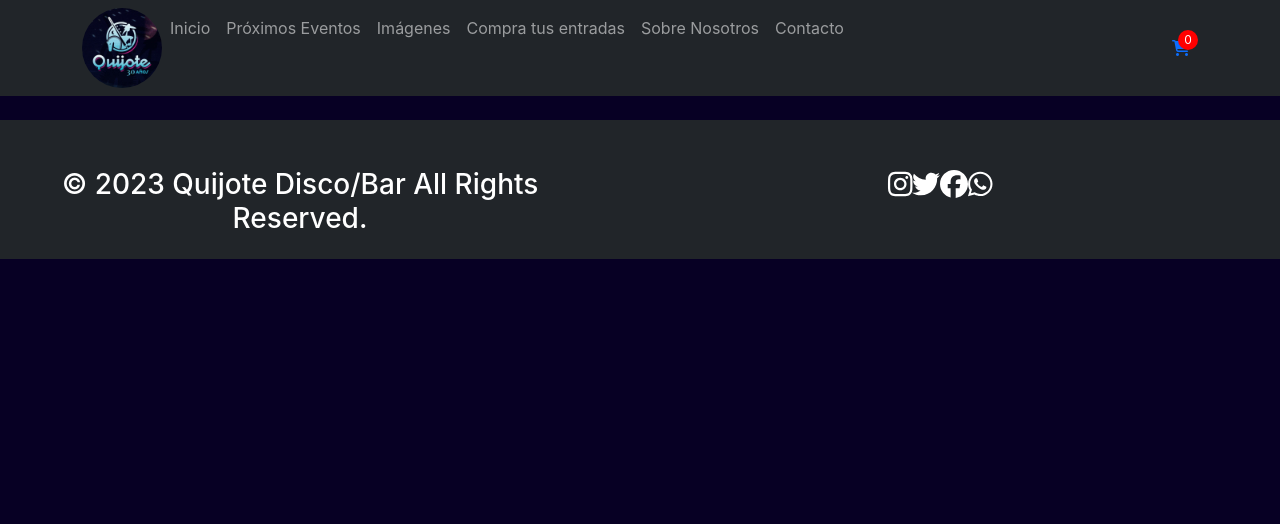
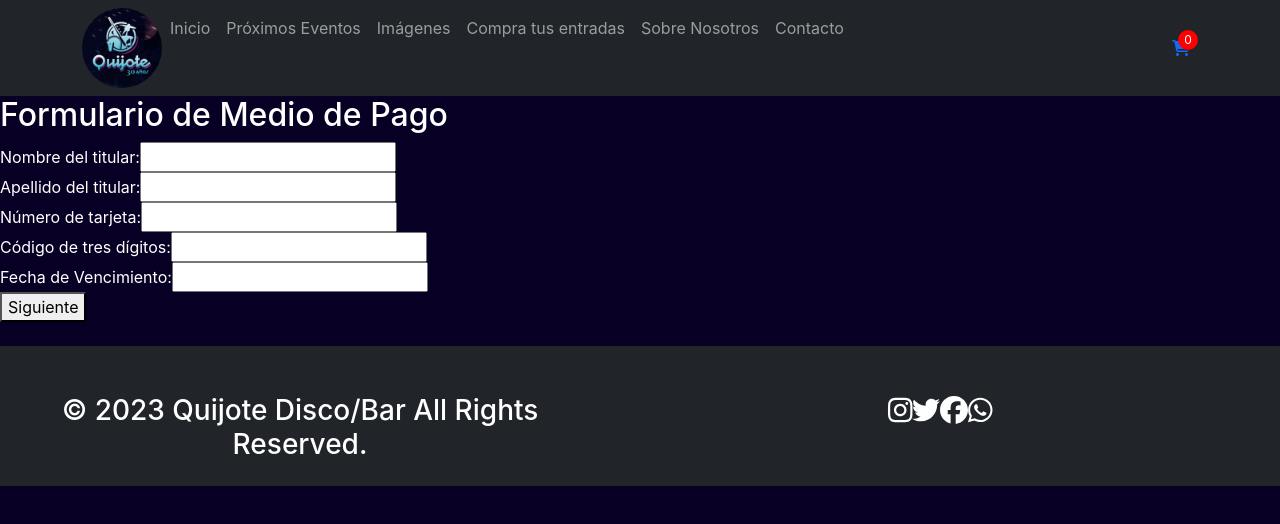
Before and after one commit to Antopasquettin90/react-pasquettin, a React (Create React App) app: page /formulario-medio-pago in a window 1280 px wide. Shown: the top 524 px of the page. Built offline with nearby package versions, Linux system fonts and the light colour scheme.

Commit message:
formularios

```diff
--- a/src/App.js
+++ b/src/App.js
@@ -1,3 +1,4 @@
+// App.js
 import React from 'react';
 import { BrowserRouter, Routes, Route } from 'react-router-dom';
 import Navbar from './components/Navbar/Navbar';
@@ -6,9 +7,6 @@ import ItemDetailsProduct from './components/Products/ItemDetailsProduct';
 import Carrito from './components/Cart/Carrito';
 import CartProvider from './components/Cart/CartContext';
 import Footer from './components/Footer/Footer';
-//import CustomRoutes from './Routes/CustomRoutes';
-
-
 
 import './App.css';
 
@@ -18,6 +16,9 @@ import Imagenes from './Pages/Imagenes'
 import Compratusentradas  from './Pages/Compratusentradas'
 import Sobrenosotros from './Pages/SobreNosotros'
 import Contacto from './Pages/Contacto'
+import FormularioCompra from './components/Forms/FormularioCompra';
+import MedioDePago from './components/Forms/MedioDePago';
+import FinalizarCompra from './components/Forms/FinalizarCompra';
 
 const App = () => {
   return (
@@ -26,7 +27,7 @@ const App = () => {
         <Navbar />
         <Routes>
           <Route path="/" element={<Inicio />} />
-          <Route path="/inicio" element={<Inicio/>} />
+          <Route path="/inicio" element={<Inicio />} />
           <Route path="/proximoseventos" element={<Proximoseventos />} />
           <Route path="/imagenes" element={<Imagenes />} />
           <Route path="/compratusentradas" element={<Compratusentradas />} />
@@ -35,6 +36,9 @@ const App = () => {
           <Route path="/category/:categoryId" element={<Cards />} />
           <Route path="/product/:id/details" element={<ItemDetailsProduct />} />
           <Route path="/carrito" element={<Carrito />} />
+          <Route path="/formulario-compra" element={<FormularioCompra total={0} compras={[]} />} />
+          <Route path="/formulario-medio-pago" element={<MedioDePago />} />
+          <Route path="/finalizar-compra" element={<FinalizarCompra />} />
         </Routes>
         <Footer />
       </CartProvider>
--- a/src/components/Cart/Carrito.jsx
+++ b/src/components/Cart/Carrito.jsx
@@ -3,10 +3,9 @@ import { Link, useNavigate } from 'react-router-dom';
 import './cartstyles.css';
 import { CartContext } from '../Cart/CartContext';
 import CartItem from './CartItem';
-import FormularioCompra from '../Forms/FormularioCompra';
 
 const Carrito = () => {
-  const { cartItems, removeFromCart, clearCart } = useContext(CartContext);
+  const { cartItems, removeFromCart, clearCart, calculateTotal } = useContext(CartContext);
   const navigate = useNavigate();
   const [isCompraFinalizada, setCompraFinalizada] = useState(false);
 
@@ -24,7 +23,7 @@ const Carrito = () => {
 
   return (
     <div className="container">
-      <h2 className='titulo-carrito'>Carrito de compras</h2>
+      <h2 className="titulo-carrito">Carrito de compras</h2>
       {cartItems.length > 0 ? (
         <div>
           {cartItems.map((item) => (
@@ -38,7 +37,7 @@ const Carrito = () => {
               Seguir comprando
             </Link>
             <button className="btn btn-outline-secondary border-0 text-white" onClick={handleFinalizarCompra}>
-              Finalizar compra
+              Finalizar Compra
             </button>
             <button className="btn btn-outline-secondary border-0 text-white" onClick={handleVolverAtras}>
               Volver atrás
@@ -49,22 +48,19 @@ const Carrito = () => {
               <h3>¡Compra finalizada!</h3>
               <p>Gracias por tu compra. Recibirás un correo electrónico con los detalles de tu pedido.</p>
             </div>
-          ) : (
-            <FormularioCompra total={0} compras={[]} />
-          )}
+          ) : null}
         </div>
       ) : (
-        <div className='text-center text-white'>
-          <hr className='transparent' />
+        <div className="text-center text-white">
+          <hr className="transparent" />
           No hay productos en el carrito.
-          <hr className='transparent'/>
-          <div className='button-container'>
-          <button className="btn btn-outline-secondary border-0 text-white"
-          onClick={handleVolverAtras}>
-            Volver atrás
-          </button>
+          <hr className="transparent" />
+          <div className="button-container">
+            <button className="btn btn-outline-secondary border-0 text-white" onClick={handleVolverAtras}>
+              Volver atrás
+            </button>
+          </div>
         </div>
-      </div>
       )}
     </div>
   );
--- /dev/null
+++ b/src/components/Forms/FinalizarCompra.jsx
@@ -0,0 +1,18 @@
+// FinalizarCompra.js
+import React from 'react';
+
+const FinalizarCompra = () => {
+  // Lógica para enviar el correo electrónico con los datos de la compra
+
+  return (
+    <div>
+      <h2>Confirmación Final de Compra</h2>
+      {/* Mostrar aquí el resumen de los datos del cliente, detalles del pago y total a pagar */}
+      <button onClick={() => alert('Gracias por realizar su compra')}>
+        Confirmar
+      </button>
+    </div>
+  );
+};
+
+export default FinalizarCompra;
--- a/src/components/Forms/FormularioCompra.jsx
+++ b/src/components/Forms/FormularioCompra.jsx
@@ -1,7 +1,9 @@
 import React, { useState } from 'react';
+import { useNavigate } from 'react-router-dom';
 
 const FormularioCompra = (props) => {
   const { total, compras } = props;
+  const navigate = useNavigate();
 
   const [checkout, setCheckout] = useState({
     buyer: {
@@ -31,6 +33,9 @@ const FormularioCompra = (props) => {
       total,
       items: compras,
     });
+
+    // Navegar al formulario de medio de pago
+    navigate('/formulario-medio-pago');
   };
 
   const handleChange = (e) => {
@@ -49,7 +54,25 @@ const FormularioCompra = (props) => {
       <h2>Formulario de Compra</h2>
       <form onSubmit={handleSubmit}>
         <div>
-          <label>Email:</label>
+          <label className='text-white'>Nombre:</label>
+          <input
+            type="text"
+            name="nombre"
+            value={checkout.buyer.nombre}
+            onChange={handleChange}
+          />
+        </div>
+        <div>
+          <label className='text-white'>Apellido:</label>
+          <input
+            type="text"
+            name="apellido"
+            value={checkout.buyer.apellido}
+            onChange={handleChange}
+          />
+        </div>
+        <div>
+          <label className='text-white'>Email:</label>
           <input
             type="text"
             name="email"
@@ -58,25 +81,7 @@ const FormularioCompra = (props) => {
           />
         </div>
         <div>
-          <label>Nombre:</label>
-          <input
-            type="text"
-            name="nombre"
-            value={checkout.buyer.nombre}
-            onChange={handleChange}
-          />
-        </div>
-        <div>
-          <label>Apellido:</label>
-          <input
-            type="text"
-            name="apellido"
-            value={checkout.buyer.apellido}
-            onChange={handleChange}
-          />
-        </div>
-        <div>
-          <label>Dirección:</label>
+          <label className='text-white'>Dirección:</label>
           <input
             type="text"
             name="direccion"
@@ -85,7 +90,7 @@ const FormularioCompra = (props) => {
           />
         </div>
         <div>
-          <label>Teléfono:</label>
+          <label className='text-white'>Teléfono:</label>
           <input
             type="text"
             name="telefono"
@@ -93,7 +98,9 @@ const FormularioCompra = (props) => {
             onChange={handleChange}
           />
         </div>
-        <button type="submit">Comprar</button>
+        <button type="submit">
+          Siguiente
+        </button>
       </form>
     </div>
   );
--- /dev/null
+++ b/src/components/Forms/MedioDePago.jsx
@@ -0,0 +1,90 @@
+import React, { useState } from 'react';
+import { useNavigate } from 'react-router-dom';
+
+const MedioDePago = () => {
+  const navigate = useNavigate();
+
+  const [checkout, setCheckout] = useState({
+    buyer: {
+      nombre: '',
+      apellido: '',
+      tarjeta: '',
+      codigo: '',
+      vencimiento: '',
+    },
+  });
+
+  const handleChange = (e) => {
+    const { name, value } = e.target;
+    setCheckout((prevState) => ({
+      ...prevState,
+      buyer: {
+        ...prevState.buyer,
+        [name]: value,
+      },
+    }));
+  };
+
+  const handleSiguiente = () => {
+    // Navegar al formulario de confirmación final de compra
+    navigate('/finalizar-compra');
+  };
+
+  return (
+    <div>
+      <h2>Formulario de Medio de Pago</h2>
+      <form>
+        <div>
+          <label className='text-white'>Nombre del titular:</label>
+          <input
+            type="text"
+            name="nombre"
+            value={checkout.buyer.nombre}
+            onChange={handleChange}
+          />
+        </div>
+        <div>
+          <label className='text-white'>Apellido del titular:</label>
+          <input
+            type="text"
+            name="apellido"
+            value={checkout.buyer.apellido}
+            onChange={handleChange}
+          />
+        </div>
+        <div>
+          <label className='text-white'>Número de tarjeta:</label>
+          <input
+            type="text"
+            name="tarjeta"
+            value={checkout.buyer.tarjeta}
+            onChange={handleChange}
+          />
+        </div>
+        <div>
+          <label className='text-white'>Código de tres dígitos:</label>
+          <input
+            type="text"
+            name="codigo"
+            value={checkout.buyer.codigo}
+            onChange={handleChange}
+          />
+        </div>
+        <div>
+          <label className='text-white'>Fecha de Vencimiento:</label>
+          <input
+            type="text"
+            name="vencimiento"
+            value={checkout.buyer.vencimiento}
+            onChange={handleChange}
+          />
+        </div>
+        <button type="button" onClick={handleSiguiente}>
+          Siguiente
+        </button>
+      </form>
+    </div>
+  );
+};
+
+export default MedioDePago;
```
